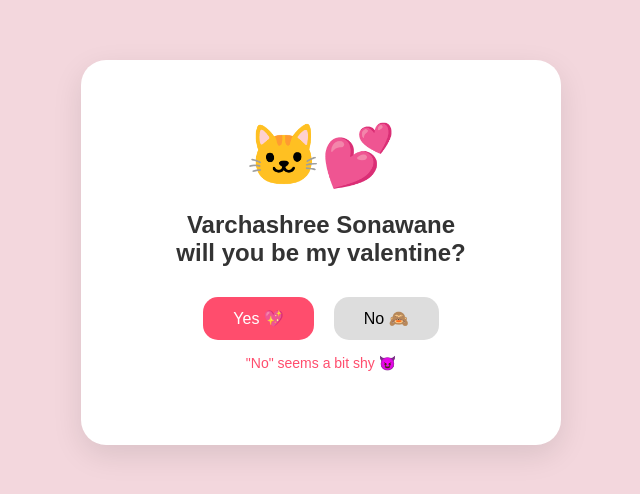
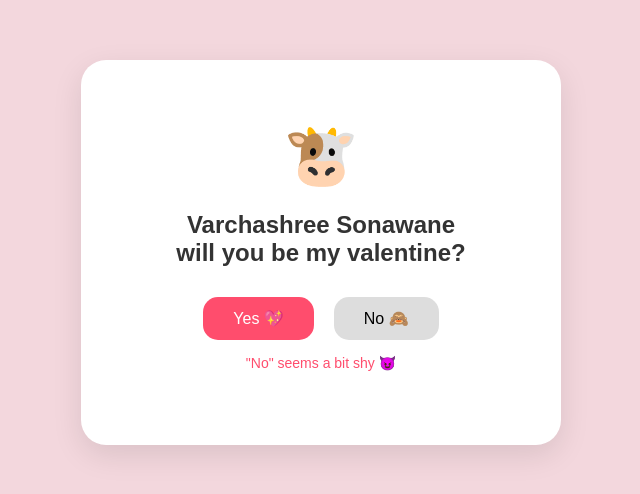
Before and after one commit to jairajgunjal10/valentine-website, a plain HTML site: page index.html in a window 1280 px wide. Shown: the part 148-642 px from the top of the page, without its empty margins (319-959 px from the left). Drawn offline with Linux system fonts and the light colour scheme.

Commit message:
Change emoji from cat to cow in index.html

```diff
--- a/index.html
+++ b/index.html
@@ -10,7 +10,7 @@
   <div class="container">
     <div class="card">
 
-      <div class="emoji">🐱💕</div>
+      <div class="emoji">🐮</div>
 
       <h1>Varchashree Sonawane<br>will you be my valentine?</h1>
 
```
